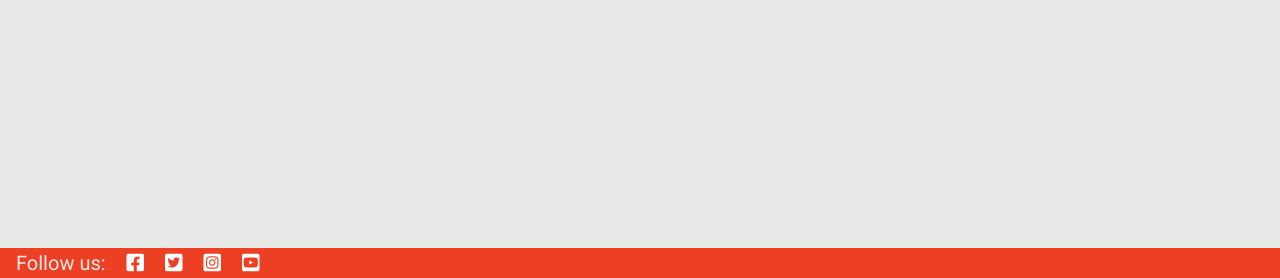
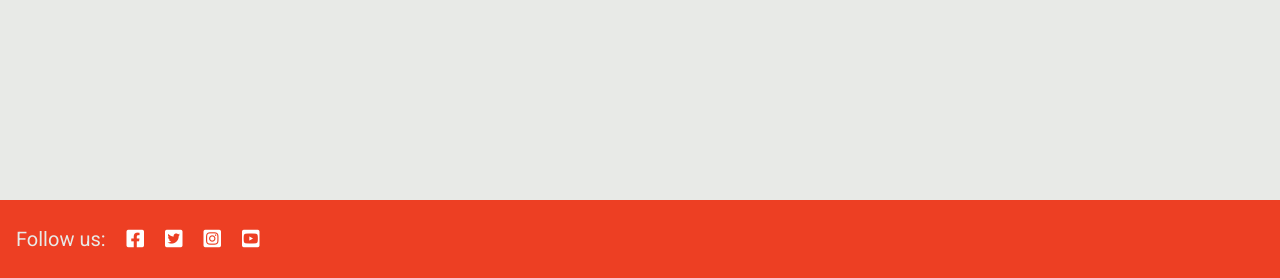
Before and after one commit to aslinedvinsson/FoolProoFlavors-recipe-blog, a Django app: page /add/ in a window 1280 px wide. Shown: the part 522-800 px from the top of the page. Run offline with Django 4.2, Linux system fonts and the light colour scheme; some libraries are stand-ins or nearby versions.

Commit message:
Padding on footer

```diff
--- a/templates/base.html
+++ b/templates/base.html
@@ -119,7 +119,7 @@
     </main>
 
     <!-- Footer-->
-    <footer class="mt-auto text-white ">
+    <footer class="mt-auto py-4 text-white ">
 
         <div class="d-flex justify-content-between align-items-center mx-3">
 
```
